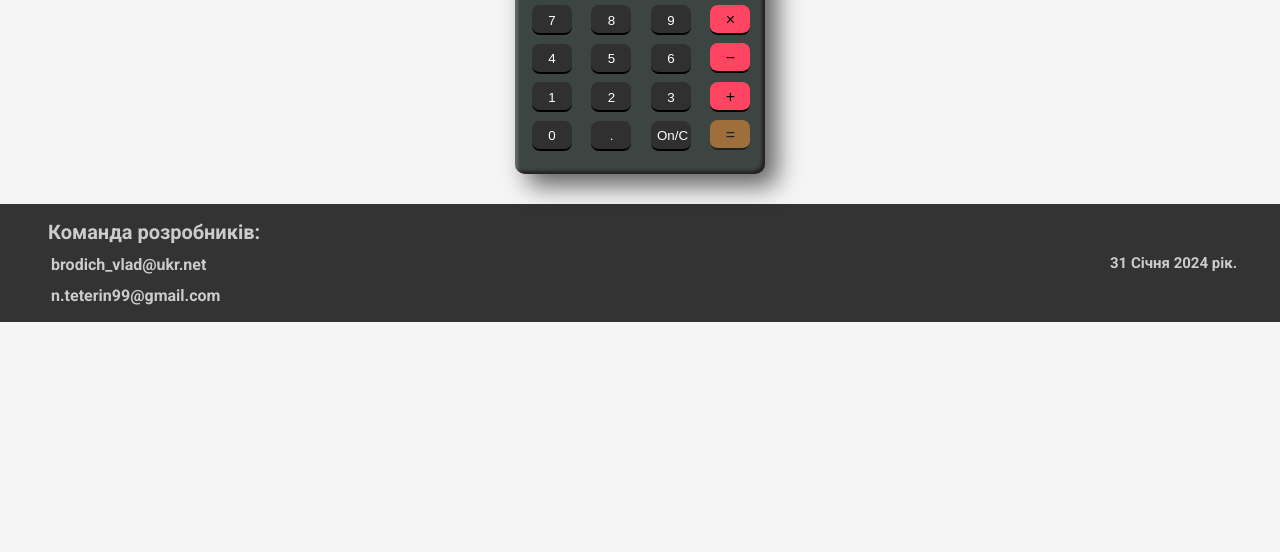
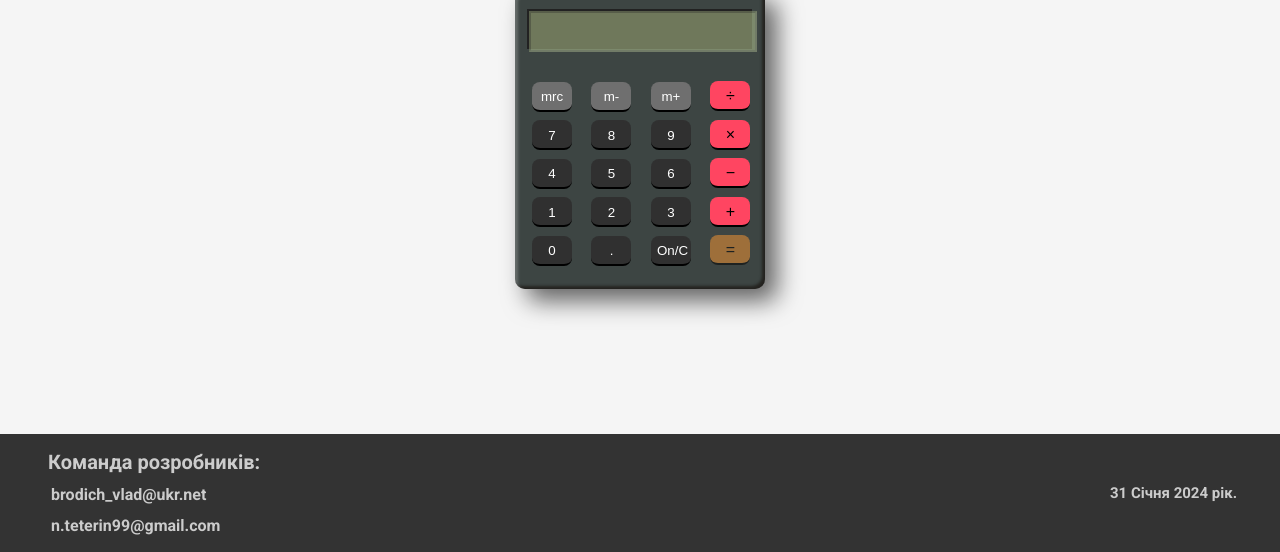
Before and after one commit to DextopTV/task6-calculator, a plain HTML site: page index.html in a window 1280 px wide. Shown: the part 248-800 px from the top of the page. Drawn offline with Linux system fonts and the light colour scheme.

Commit message:
Update main_style.css
::VB fixe style

```diff
--- a/style/main_style.css
+++ b/style/main_style.css
@@ -44,6 +44,10 @@ body{
 .main-page{
   width: 100%;
   max-width: 1620px;
+  min-height: 100vh;
+  display: flex;
+  flex-direction: column;
+  justify-content: space-between;
   font-family: var(--font-roboto);
   margin: 0 auto;
 }
```
